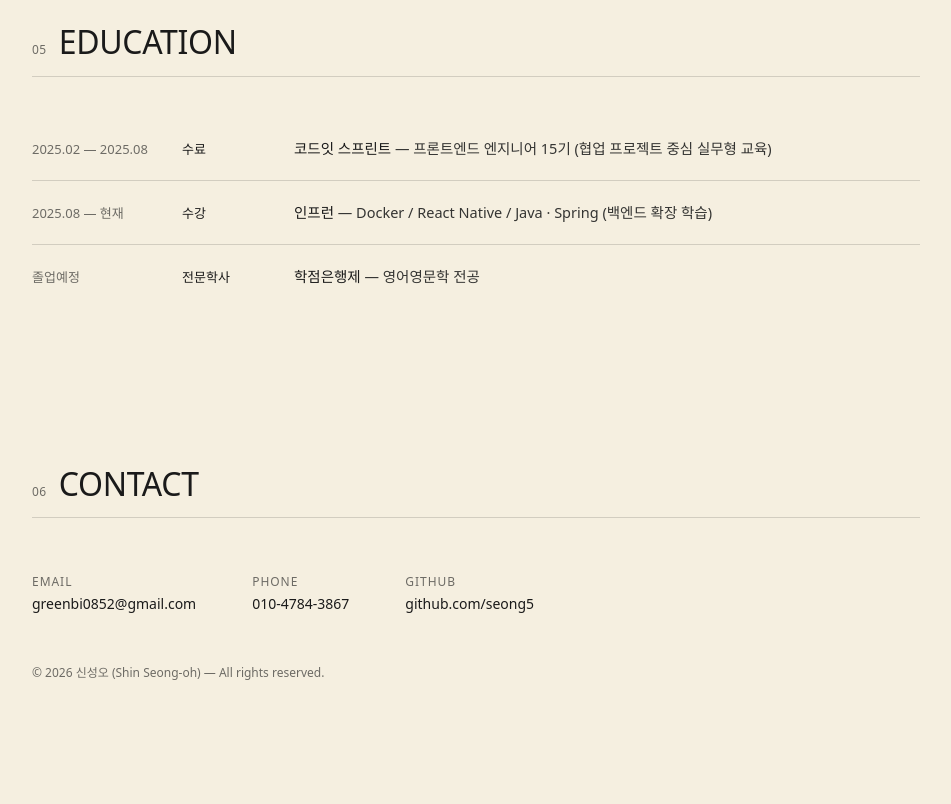
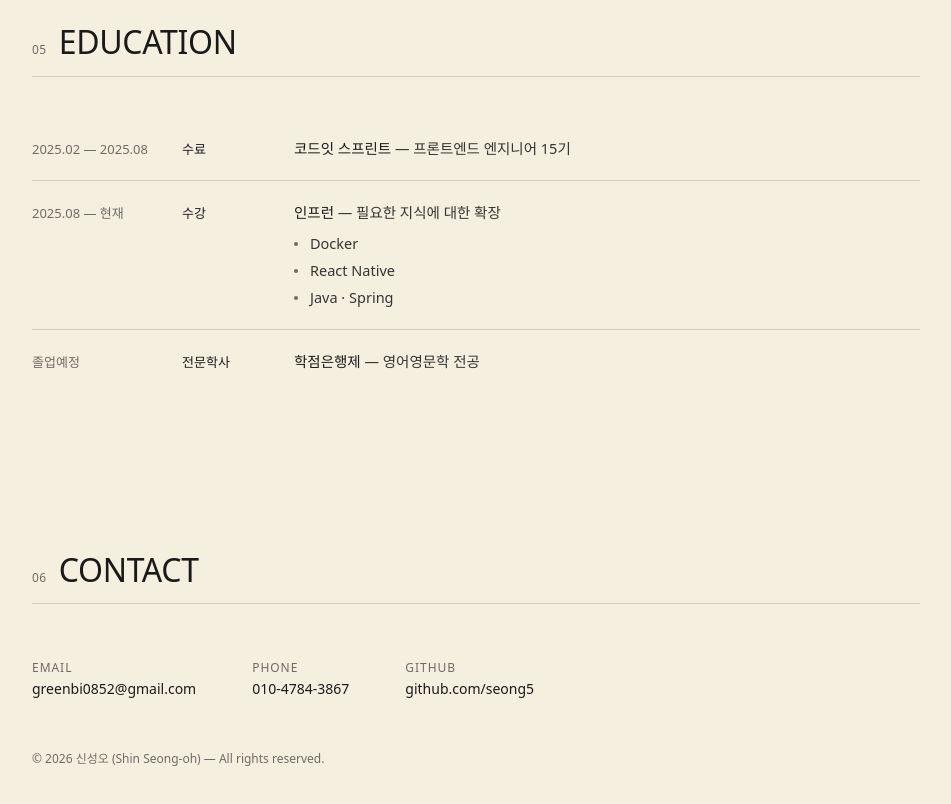
Before and after one commit to seong5/seong5.github.io, a Next.js app: page / in a window 1280 px wide. Shown: the part 3220-4024 px from the top of the page, without its empty margins (288-1239 px from the left). Before the commit the page ends 3982 px from the top, so only its background shows below. Built offline with nearby package versions, Linux system fonts and the light colour scheme.

Commit message:
✨ feat: Education 인프런 항목 세부 기술 불릿 표시

```diff
--- a/app/components/Education.tsx
+++ b/app/components/Education.tsx
@@ -1,17 +1,24 @@
 import SectionHead from './SectionHead';
 
-const EDUCATION = [
+const EDUCATION: {
+  period: string;
+  status: string;
+  name: string;
+  desc: string;
+  items?: string[];
+}[] = [
   {
     period: '2025.02 — 2025.08',
     status: '수료',
     name: '코드잇 스프린트',
-    desc: '프론트엔드 엔지니어 15기 (협업 프로젝트 중심 실무형 교육)',
+    desc: '프론트엔드 엔지니어 15기',
   },
   {
     period: '2025.08 — 현재',
     status: '수강',
     name: '인프런',
-    desc: 'Docker / React Native / Java · Spring (백엔드 확장 학습)',
+    desc: '필요한 지식에 대한 확장',
+    items: ['Docker', 'React Native', 'Java · Spring'],
   },
   {
     period: '졸업예정',
@@ -40,6 +47,18 @@ export default function Education() {
             </div>
             <div className="text-[0.90625rem] font-normal leading-[1.6] text-charcoal break-keep">
               <b className="font-medium text-ink">{e.name}</b> — {e.desc}
+              {e.items && (
+                <ul className="mt-2 flex flex-col gap-1">
+                  {e.items.map((it) => (
+                    <li
+                      key={it}
+                      className="relative pl-[16px] before:absolute before:left-0 before:top-[10px] before:h-[4px] before:w-[4px] before:rounded-full before:bg-mute"
+                    >
+                      {it}
+                    </li>
+                  ))}
+                </ul>
+              )}
             </div>
           </div>
         ))}
```
